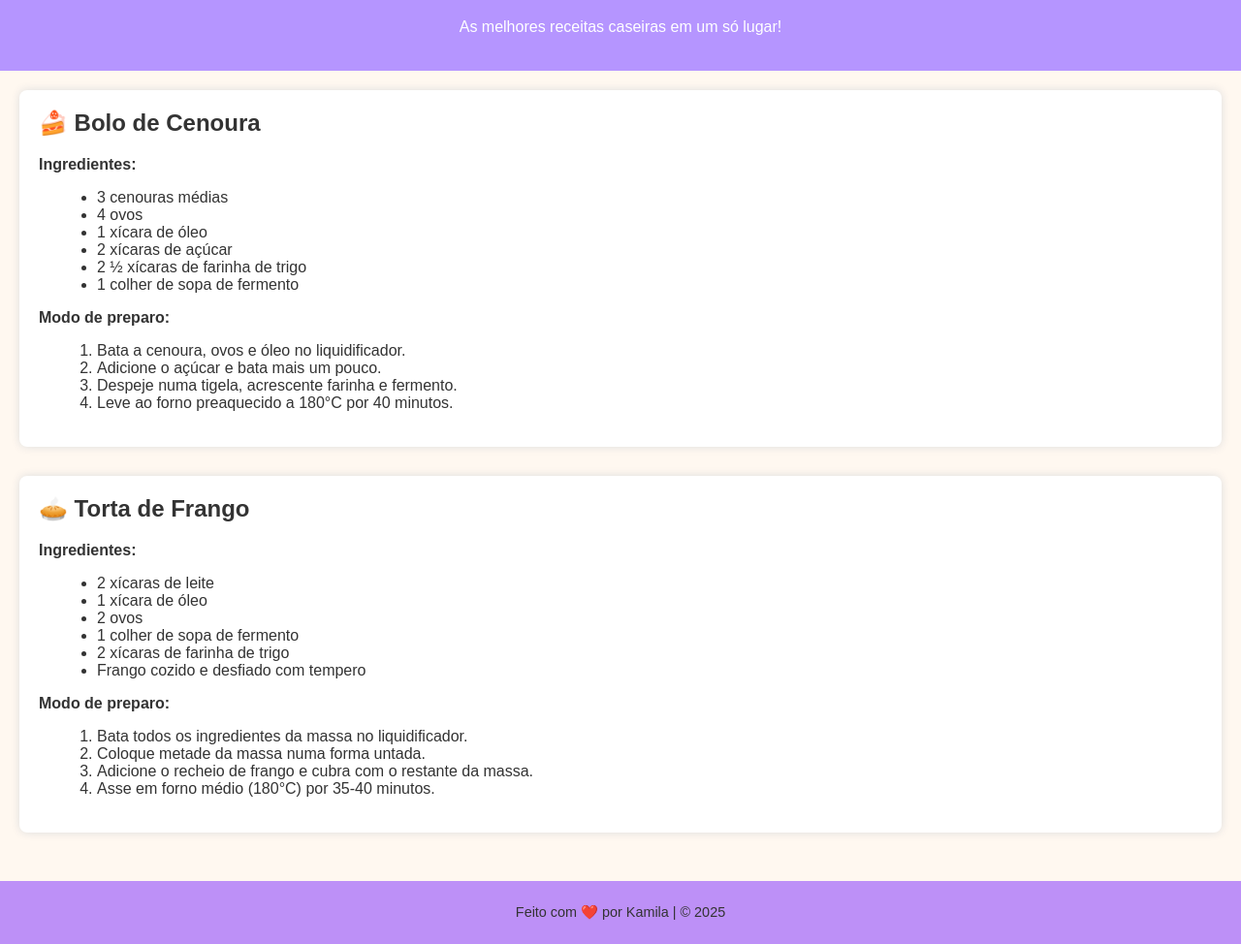
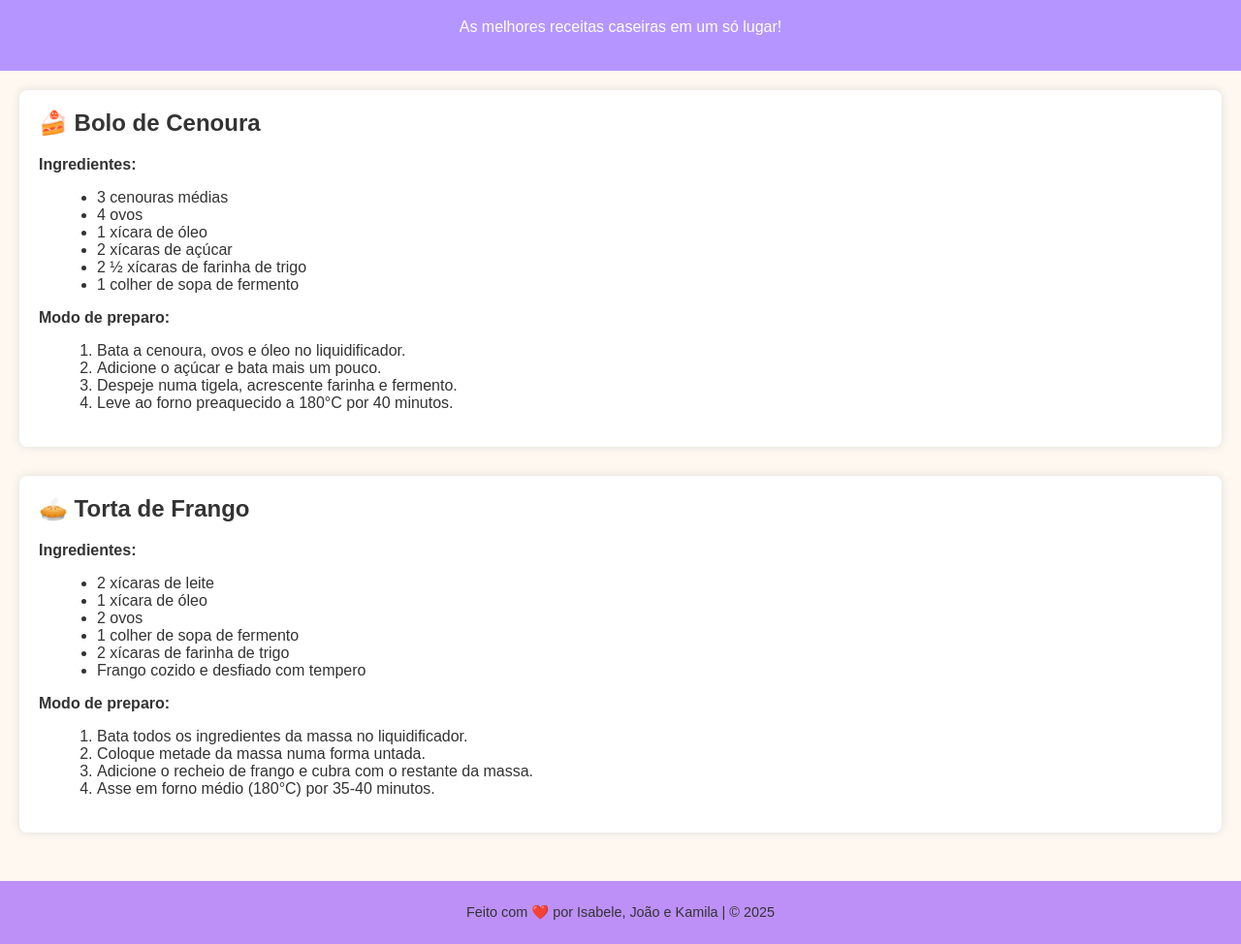
Before and after one commit to kamiladalana/recitas, a plain HTML site: page index.html in a window 1280 px wide. Shown: the part 82-1056 px from the top of the page at 97% size. Drawn offline with Linux system fonts and the light colour scheme; a script that the page names is missing.

Commit message:
Update index.html

```diff
--- a/index.html
+++ b/index.html
@@ -55,9 +55,10 @@
 </main>
 
 <footer>
-<p>Feito com ❤️ por Kamila | © 2025</p>
+<p>Feito com ❤️ por Isabele, João e Kamila | © 2025</p>
 </footer>
 
 <script src="script.js"></script>
 </body>
+
 </html>
```
